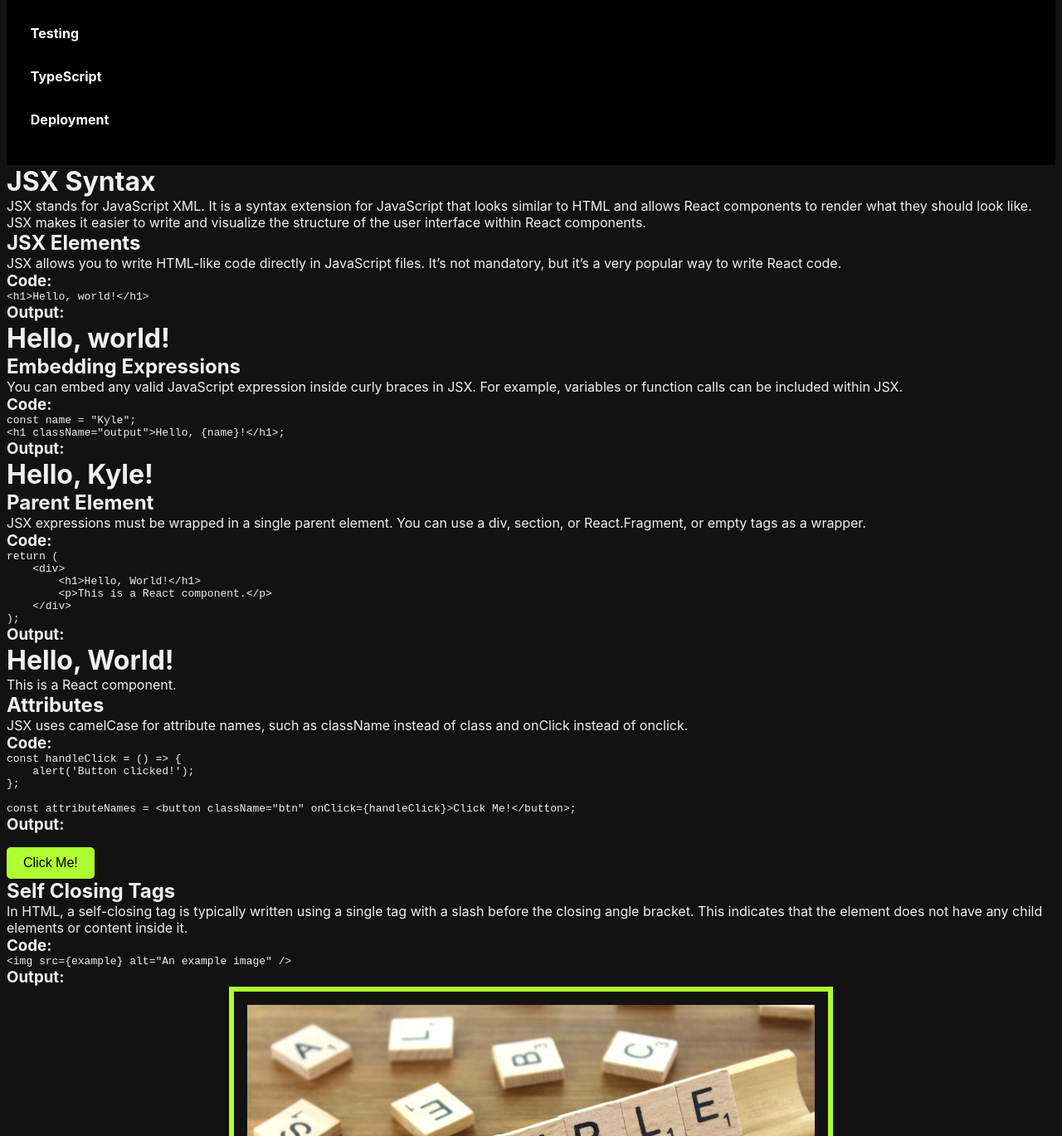
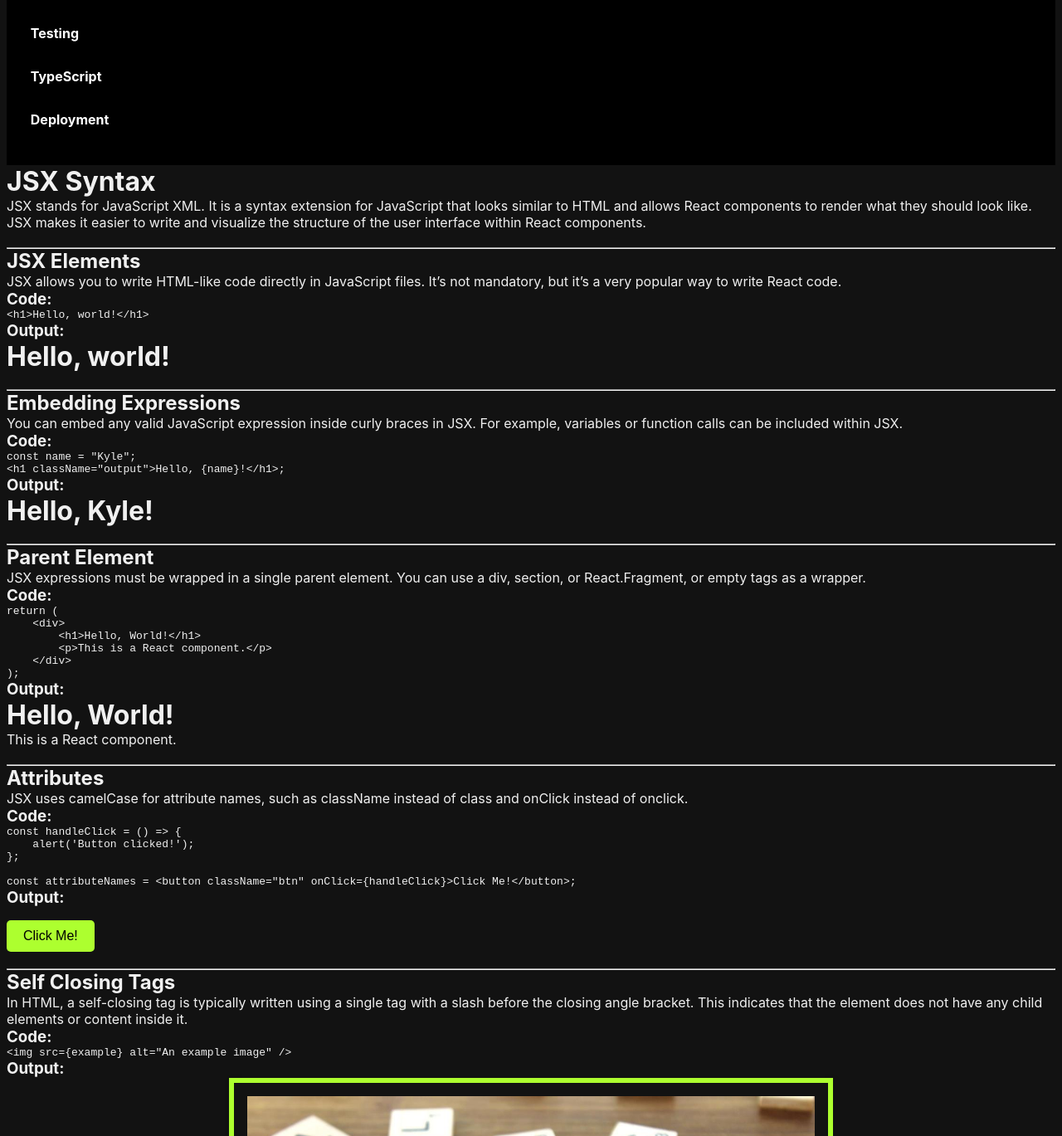
Before and after one commit to rees-kyle/react_showcase, a React (Create React App) app in the folder project/: page /jsx-syntax in a window 1280 px wide. Shown: the part 620-1989 px from the top of the page at 83% size. Built offline with nearby package versions, Linux system fonts and the light colour scheme.

Commit message:
Add line breaks and horizontal lines to components

```diff
--- a/project/src/components/basics/jsxsyntax/Attributes.js
+++ b/project/src/components/basics/jsxsyntax/Attributes.js
@@ -9,6 +9,8 @@ const Attributes = () => {
     const attributeNames = <button className="btn" onClick={handleClick}>Click Me!</button>;
     return (
         <div>
+            <br/>
+            <hr/>
             <h2>Attributes</h2>
             <p>JSX uses camelCase for attribute names, such as className instead of class and onClick instead of onclick.</p>
 
--- a/project/src/components/basics/jsxsyntax/EmbeddingExpressions.js
+++ b/project/src/components/basics/jsxsyntax/EmbeddingExpressions.js
@@ -2,6 +2,8 @@ const EmbeddingExpressions = () => {
     const name = "Kyle";
     return (
         <div>
+            <br/>
+            <hr/>
             <h2>Embedding Expressions</h2>
             <p>You can embed any valid JavaScript expression inside curly braces in JSX. For example, variables or function calls can be included within JSX.</p>
 
--- a/project/src/components/basics/jsxsyntax/JSXElements.js
+++ b/project/src/components/basics/jsxsyntax/JSXElements.js
@@ -1,6 +1,8 @@
 const JSXElements = () => {
     return (
         <div>
+            <br/>
+            <hr/>
             <h2>JSX Elements</h2>
             <p>JSX allows you to write HTML-like code directly in JavaScript files. It’s not mandatory, but it’s a very popular way to write React code.</p>
 
--- a/project/src/components/basics/jsxsyntax/ParentElement.js
+++ b/project/src/components/basics/jsxsyntax/ParentElement.js
@@ -1,6 +1,8 @@
 const ParentElement = () => {
     return (
         <div>
+            <br/>
+            <hr/>
             <h2>Parent Element</h2>
             <p>
                 JSX expressions must be wrapped in a single parent element.
--- a/project/src/components/basics/jsxsyntax/SelfClosingTags.js
+++ b/project/src/components/basics/jsxsyntax/SelfClosingTags.js
@@ -4,6 +4,8 @@ import './self-closing-tags.css';
 const SelfClosingTags = () => {
     return (
         <div>
+            <br/>
+            <hr/>
             <h2>Self Closing Tags</h2>
             <p>
                 In HTML, a self-closing tag is typically written using a single tag with a slash before the closing angle bracket.
```
